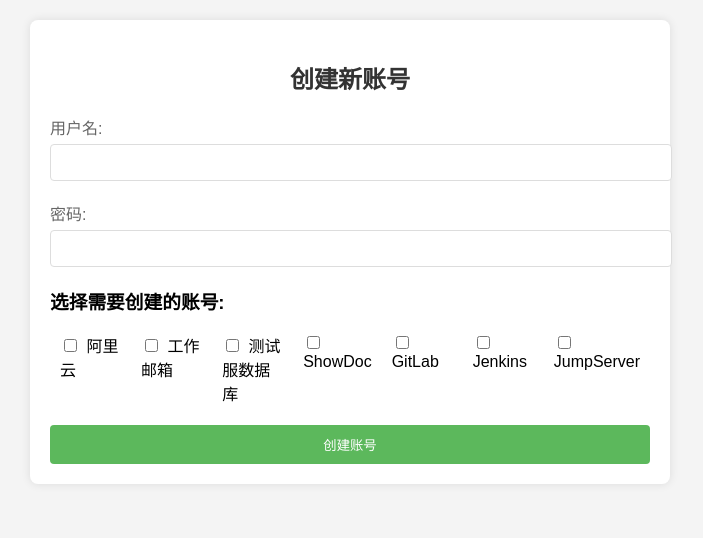
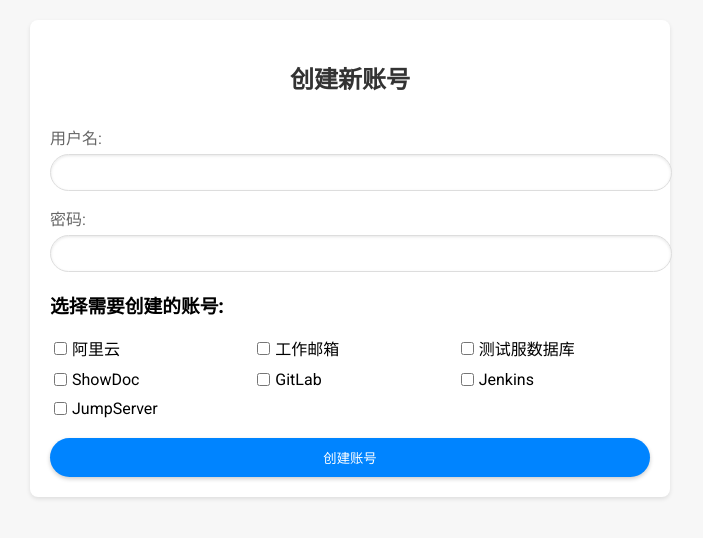
Before and after one commit to Kammingyeung/usercreate, a plain HTML site: page templates/all_account_create.html in a window 1280 px wide. Shown: the whole page, without its empty margins (290-993 px from the left). Drawn offline with Linux system fonts and the light colour scheme.

Commit message:
页面创建

```diff
--- a/templates/all_account_create.html
+++ b/templates/all_account_create.html
@@ -4,10 +4,11 @@
 <meta charset="UTF-8">
 <meta name="viewport" content="width=device-width, initial-scale=1.0">
 <title>账号创建工具</title>
+  <link href="https://fonts.googleapis.com/css?family=Roboto:400,500&display=swap" rel="stylesheet">
 <style>
-    body {
-    font-family: Arial, sans-serif;
-    background-color: #f4f4f4;
+  body {
+    font-family: 'Roboto', sans-serif; /* 使用Google字体 */
+    background-color: #f7f7f7;
     margin: 0;
     padding: 20px;
   }
@@ -17,38 +18,38 @@
     background: #fff;
     padding: 20px;
     border-radius: 8px;
-    box-shadow: 0 0 10px rgba(0, 0, 0, 0.1);
+    box-shadow: 0 2px 4px rgba(0, 0, 0, 0.1);
   }
   h2 {
     text-align: center;
     color: #333;
-  }
-  form {
-    margin-top: 20px;
+    margin-bottom: 30px;
   }
   .input-group {
-    margin-bottom: 20px;
+    margin-bottom: 15px;
   }
   .input-group label {
     display: block;
     color: #666;
+    margin-bottom: 5px;
   }
   .input-group input[type="text"],
   .input-group input[type="password"] {
     width: 100%;
     padding: 10px;
-    margin-top: 5px;
-    border-radius: 4px;
+    border-radius: 20px; /* 圆角输入框 */
     border: 1px solid #ddd;
+    box-shadow: inset 0 1px 3px rgba(0, 0, 0, 0.1); /* 内部阴影 */
   }
   .checkbox-group {
-    display: flex;
-    justify-content: space-between;
+    display: grid;
+    grid-template-columns: repeat(3, 1fr); /* 三列布局 */
+    gap: 10px;
     margin-bottom: 20px;
   }
   .checkbox-group label {
-    flex: 1;
-    margin: 0 10px;
+    display: flex;
+    align-items: center;
   }
   .checkbox-group input[type="checkbox"] {
     margin-right: 5px;
@@ -57,13 +58,16 @@
     width: 100%;
     padding: 10px;
     border: none;
-    background-color: #5cb85c;
+    background-color: #0084ff;
     color: white;
-    border-radius: 4px;
+    border-radius: 20px; /* 圆角按钮 */
+    box-shadow: 0 2px 4px rgba(0, 0, 0, 0.2); /* 按钮阴影 */
+    font-weight: 500;
     cursor: pointer;
+    transition: background-color 0.3s; /* 过渡效果 */
   }
   button:hover {
-    background-color: #4cae4c;
+    background-color: #006ae1;
   }
 </style>
 </head>
```
